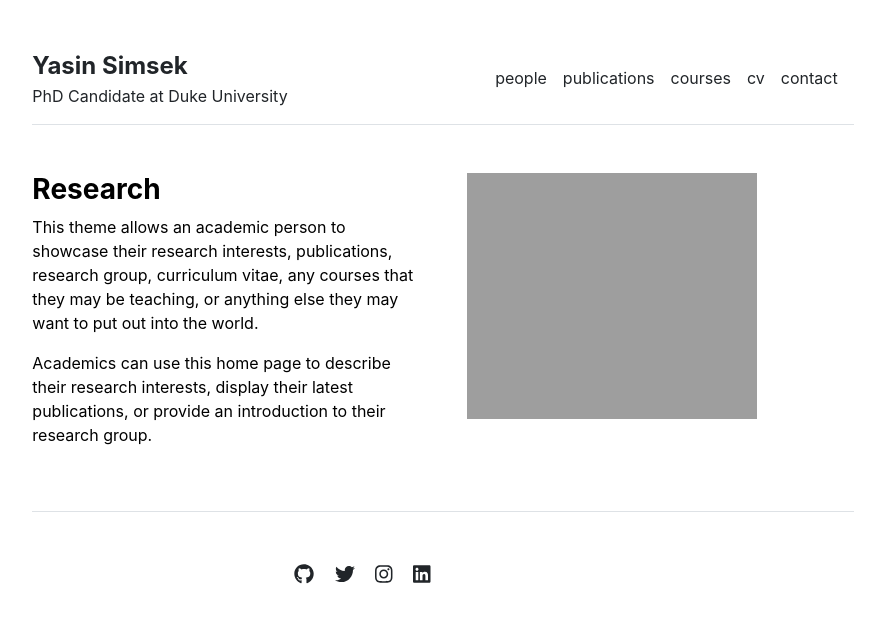
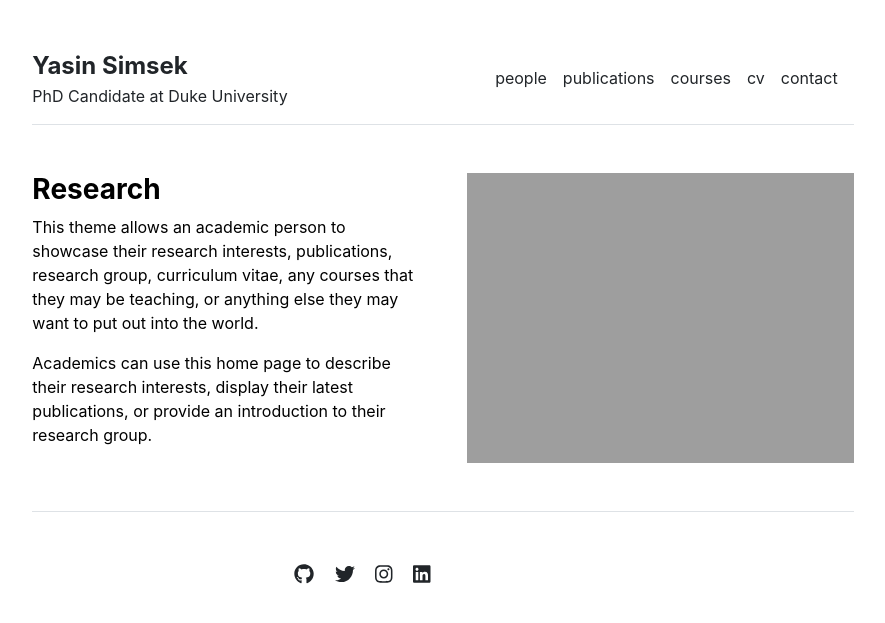
Before and after one commit to yasin-simsek/yasin-simsek.github.io, a Jekyll site: the page built from index.md, in a window 1280 px wide. Shown: the top 623 px of the page, without its empty margins (197-1082 px from the left). Built offline with Jekyll 4.4.1, drawn with Linux system fonts in a browser that asks for light colours.

Commit message:
photo size

```diff
--- a/_layouts/home.html
+++ b/_layouts/home.html
@@ -8,7 +8,7 @@ layout: default
     {{ content }}
   </div>
   <div class="col-md-6">
-    <img src="{{ site.github.url }}/assets/img/duke_photo.jpg" alt="Home" width="75%" height="85%">
+    <img src="{{ site.github.url }}/assets/img/duke_photo.jpg" alt="Home" width="100%" height="100%">
   </div>
 </div>
 
```
